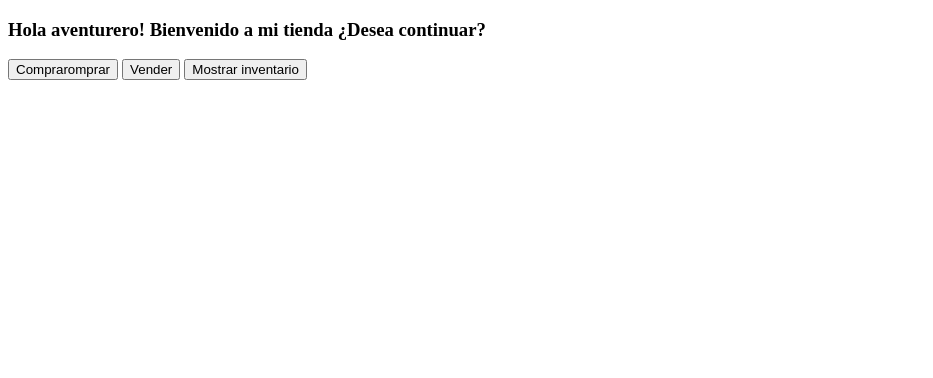
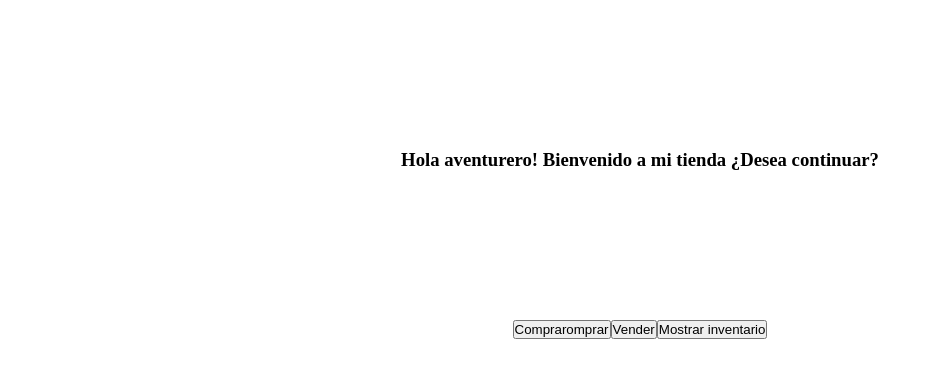
Before and after one commit to JoacoRy20/practicandojavascript, a plain HTML site: page index.html in a window 1280 px wide. Shown: the whole page, without its empty margins (0-933 px from the left). Drawn offline with Linux system fonts and the light colour scheme.

Commit message:
metiendo css

```diff
--- a/index.html
+++ b/index.html
@@ -4,12 +4,15 @@
     <meta charset="UTF-8">
     <meta name="viewport" content="width=device-width, initial-scale=1.0">
     <title>Document</title>
+    <link rel="stylesheet" href="./style.css">
 </head>
 <body>
-    <h3>Hola aventurero! Bienvenido a mi tienda ¿Desea continuar?</h3>
-    <button onclick="comprar_prompt()">Comprar</Code>omprar</button>
-    <button onclick="vender_prompt()">Vender</button>
-    <button onclick="mostrar_inventario()">Mostrar inventario</button>
+    <h3 class="texto">Hola aventurero! Bienvenido a mi tienda ¿Desea continuar?</h3>
+    <div class="botones">
+        <button onclick="comprar_prompt()">Comprar</Code>omprar</button>
+        <button onclick="vender_prompt()">Vender</button>
+        <button onclick="mostrar_inventario()">Mostrar inventario</button>
+    </div>
     <script src="./main.js"></script>
 </body>
 </html>
--- /dev/null
+++ b/style.css
@@ -0,0 +1,18 @@
+* {
+  margin: 0;
+  padding: 0;
+  box-sizing: border-box;
+}
+
+.texto {
+  display: flex;
+  justify-content: center;
+  align-items: center;
+  height: 40vh;
+}
+
+.botones {
+  display: flex;
+  justify-content: center;
+  align-items: center;
+}
```
